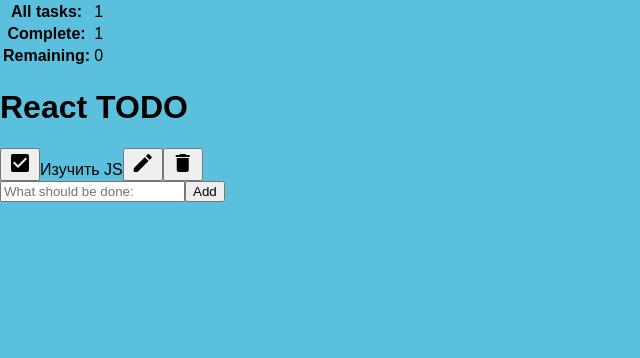
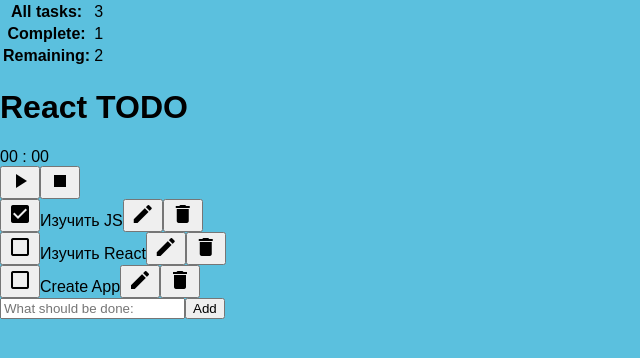
Before and after one commit to evgeniikotliarov/JavaScriptWorks, a React (Create React App) app in the folder React/todo/: page / in a window 1280 px wide. Shown: the top 358 px of the page, without its empty margins (0-640 px from the left). Built offline with nearby package versions, Linux system fonts and the light colour scheme.

Commit message:
Create component Stopwatch

```diff
--- a/React/todo/src/App.js
+++ b/React/todo/src/App.js
@@ -10,7 +10,6 @@
 class App extends Component {
     constructor(props) {
         super(props);
-        console.log("constructor");
         this.state = {
             todos: this.props.initialData
         };
@@ -19,14 +18,6 @@
         this.handleDelete = this.handleDelete.bind(this);
         this.handleAdd = this.handleAdd.bind(this);
         this.handleEdit = this.handleEdit.bind(this);
-    }
-
-    componentWillMount() {
-        console.log("willMount");
-    }
-
-    componentDidMount() {
-        console.log('componentDidMount');
     }
 
     nextId() {
@@ -74,7 +65,6 @@
     }
 
     render() {
-        console.log('render');
         return (
             <main>
                 <Header title={this.props.title} todos={this.state.todos}/>
--- a/React/todo/src/components/Header.js
+++ b/React/todo/src/components/Header.js
@@ -1,12 +1,14 @@
 import React from 'react';
 import PropTypes from 'prop-types';
 import Stats from './Stats';
+import Stopwatch from "./Stopwatch";
 
 function Header(props) {
     return (
         <header>
             <Stats todos={props.todos}/>
             <h1>{props.title}</h1>
+            <Stopwatch/>
         </header>
     )
 }
--- /dev/null
+++ b/React/todo/src/components/Stopwatch.js
@@ -0,0 +1,85 @@
+import React, {Component} from 'react';
+import Button from "./Button";
+
+class Stopwatch extends Component {
+    constructor(){
+        super();
+
+        this.state = {
+            running: false,
+            elapsed: 0,
+            lastTick: 0
+        };
+
+        this.handleStart = this.handleStart.bind(this);
+        this.handleStop = this.handleStop.bind(this);
+        this.handlePause = this.handlePause.bind(this);
+        this.tick = this.tick.bind(this);
+    }
+
+    componentDidMount() {
+        this.interval = setInterval(this.tick, 1000);
+    };
+
+    tick() {
+        if (this.state.running) {
+            let now = Date.now();
+            let diff = now - this.state.lastTick;
+
+            this.setState({
+                elapsed: this.state.elapsed + diff,
+                lastTick: now
+            });
+        }
+    };
+
+    handleStart() {
+        this.setState({
+            running: true,
+            lastTick: Date.now()
+        });
+    };
+
+    handleStop() {
+        this.setState({
+            running: false,
+            elapsed: 0,
+            lastTick: 0
+        });
+    };
+
+    handlePause() {
+        this.setState({ running: false });
+    };
+
+    format(milliseconds) {
+        let totalSeconds = Math.floor(milliseconds / 1000);
+        let minutes = Math.floor(totalSeconds / 60);
+        let seconds = totalSeconds % 60;
+
+        return `${minutes > 9 ? minutes : '0' + minutes} : ${seconds > 9 ? seconds : '0' + seconds}`;
+    };
+
+    render(){
+
+        let time = this.format(this.state.elapsed);
+
+        return(
+            <section className="stopwatch">
+                <div className="stopwatch-time">{ time }</div>
+
+                <div className="stopwatch-controls">
+                    {this.state.running ?
+                        <Button className="icon" icon="pause" onClick={this.handlePause}/>
+                        :
+                        <Button className="icon" icon="play_arrow" onClick={this.handleStart}/>
+                    }
+
+                    <Button className="icon" icon="stop" onClick={this.handleStop}/>
+                </div>
+            </section>
+        );
+    }
+}
+
+export default Stopwatch;
--- a/React/todo/src/components/Todo.js
+++ b/React/todo/src/components/Todo.js
@@ -14,17 +14,6 @@
         };
 
         this.handleSubmit = this.handleSubmit.bind(this);
-
-    }
-
-    componentWillReceiveProps(nextProps){
-        console.log(nextProps);
-    }
-
-    componentWillUpdate(nextProps, nextState){
-        console.log('componentWillUpdate');
-        console.log('nextState', nextState);
-        console.log('nextProps', nextProps);
 
     }
 
--- a/React/todo/src/todos.js
+++ b/React/todo/src/todos.js
@@ -4,16 +4,16 @@
         title: 'Изучить JS',
         completed: true
     },
-    // {
-    //     id:2,
-    //     title: 'Изучить React',
-    //     completed: false
-    // },
-    // {
-    //     id:3,
-    //     title: 'Create App',
-    //     completed: false
-    // }
+    {
+        id:2,
+        title: 'Изучить React',
+        completed: false
+    },
+    {
+        id:3,
+        title: 'Create App',
+        completed: false
+    }
 ];
 
 export default todos;
```
